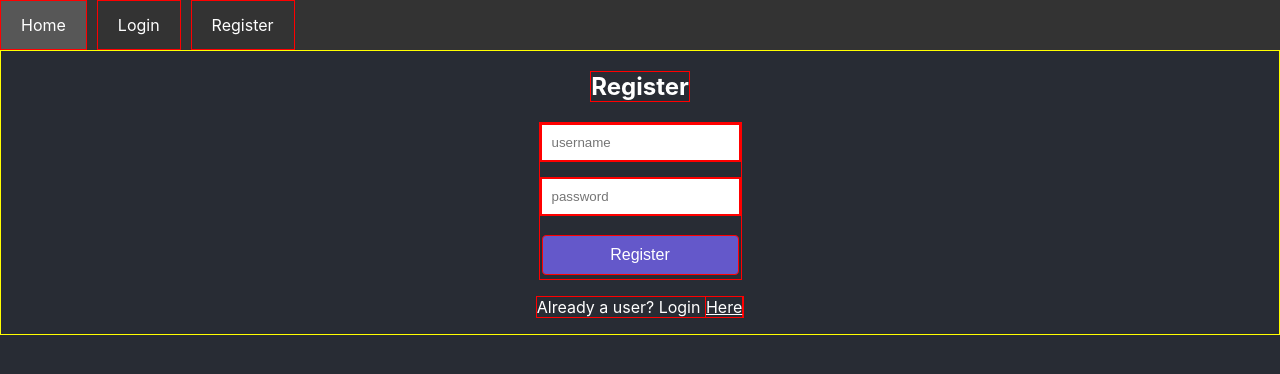
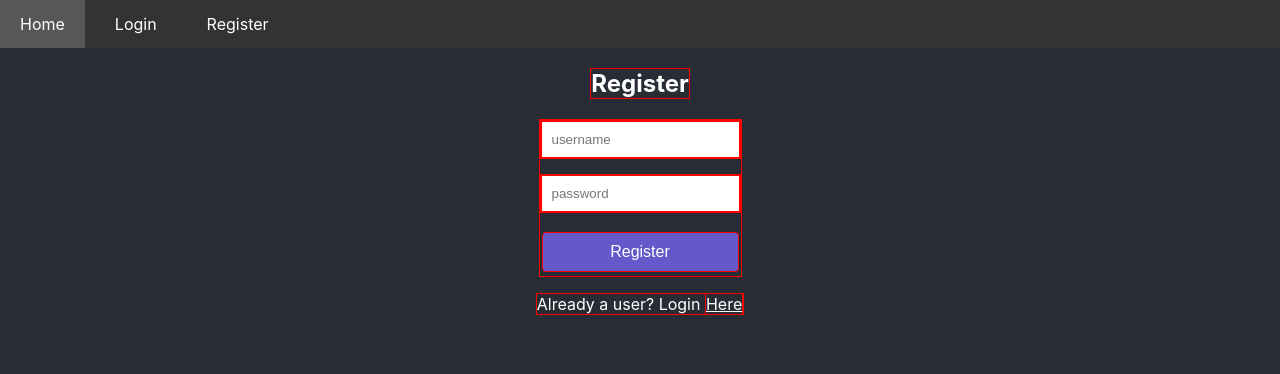
Before and after one commit to mattazz/React-Discussion-Board, a React (Create React App) app in the folder discussion-board/: page /register in a window 1280 px wide. Shown: the top 374 px of the page. Built offline with nearby package versions, Linux system fonts and the light colour scheme.

Commit message:
style: comment out border styles in App.css for cleaner layout

```diff
--- a/discussion-board/src/App.css
+++ b/discussion-board/src/App.css
@@ -3,7 +3,7 @@
 }
 
 #login-section{
-  border: 1px solid yellow;
+  /* border: 1px solid yellow; */
   display: flex;
   flex-direction: column;
   align-items: center;
@@ -11,7 +11,7 @@
 }
 
 #discussion-list-container li{
-  border: 1px solid white;
+  /* border: 1px solid white; */
   margin: 10px;
   padding: 10px;
   border-radius: 10px;
@@ -26,7 +26,7 @@
 }
 
 #dashboard-greeting{
-  border: 1px solid yellow;
+  /* border: 1px solid yellow; */
   display: flex;
   flex-direction: column;
   justify-content: center;
@@ -66,7 +66,7 @@ nav > ul, li {
 }
 
 nav ul li {
-  border: 1px solid red;
+  /* border: 1px solid red; */
 }
 
 nav button{
@@ -134,7 +134,7 @@ h1 {
 }
 
 .centered{
-  border: 1px solid yellow;
+  /* border: 1px solid yellow; */
   text-align: center;
   color: white;
 }
```
